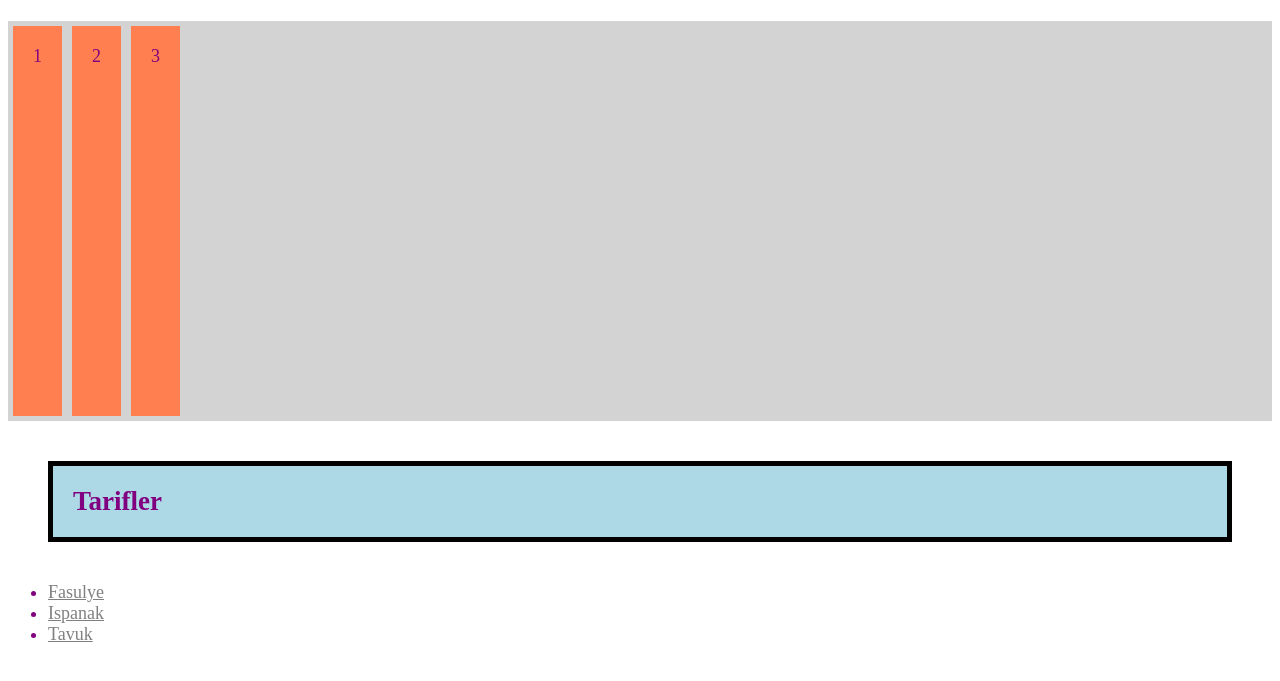
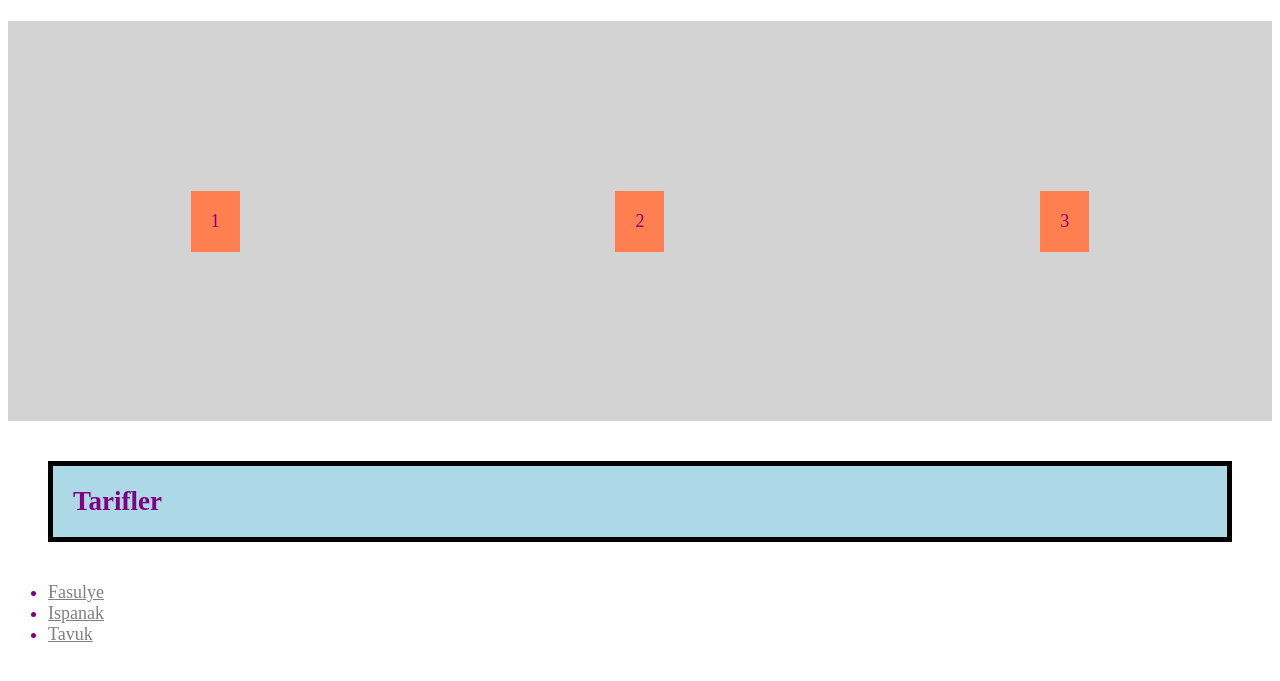
Before and after one commit to smugliankas/odin-recipes, a plain HTML site: page index.html in a window 1280 px wide. Shown: the part 69-750 px from the top of the page. Drawn offline with Linux system fonts and the light colour scheme.

Commit message:
Add flexbox alignment practice

```diff
--- a/styles.css
+++ b/styles.css
@@ -38,6 +38,9 @@ span{
     display: flex;
     background-color: lightgray;
     height: 400px;
+    justify-content: space-around;
+    align-items: center;
+    gap: 10px;
 }
 .item{
     background-color: coral;
```
